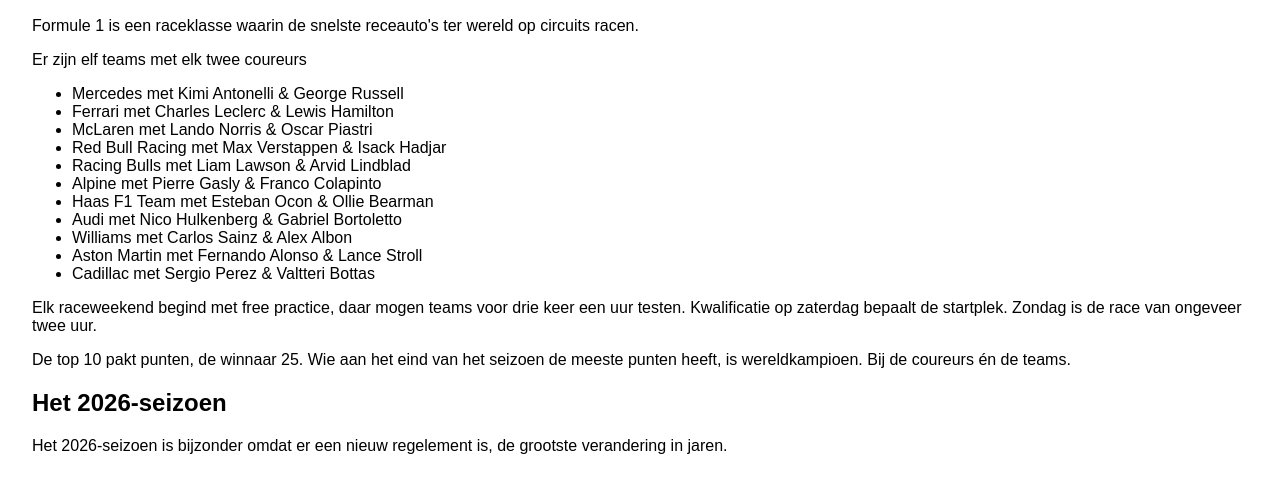
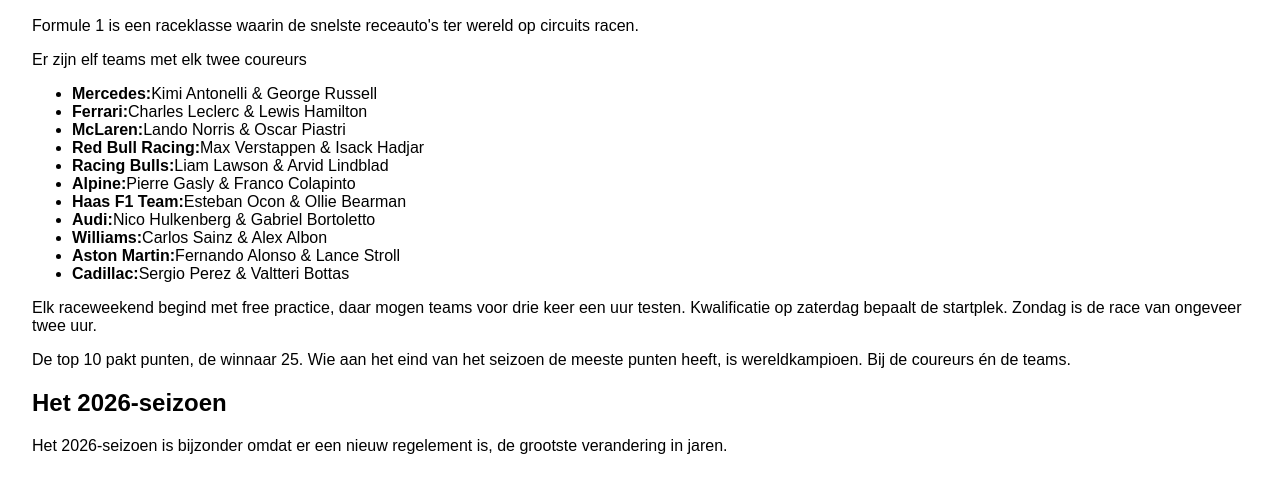
Before and after one commit to immewilhelmus/ImmeWilhelmus_HTML2_Bouwen, a plain HTML site: page index.html in a window 1280 px wide. Shown: the part 121-614 px from the top of the page. Drawn offline with Linux system fonts and the light colour scheme.

Commit message:
WebLab Run 16-11-2026 11:49:51 (UTC+01:00)

```diff
--- a/index.html
+++ b/index.html
@@ -13,15 +13,15 @@
   <p>Formule 1 is een raceklasse waarin de snelste receauto's ter wereld op circuits racen.</p>
   <p>Er zijn elf teams met elk twee coureurs</p>
   <ul>
-    <li>Mercedes met Kimi Antonelli & George Russell</li>
-    <li>Ferrari met Charles Leclerc & Lewis Hamilton</li>
-    <li>McLaren met Lando Norris & Oscar Piastri</li>
-    <li>Red Bull Racing met Max Verstappen & Isack Hadjar</li>
-    <li>Racing Bulls met Liam Lawson & Arvid Lindblad</li>
-    <li>Alpine met Pierre Gasly & Franco Colapinto</li>
-    <li>Haas F1 Team met Esteban Ocon & Ollie Bearman</li>
-    <li>Audi met Nico Hulkenberg & Gabriel Bortoletto</li> <li>Williams met Carlos Sainz & Alex Albon</li>
-    <li>Aston Martin met Fernando Alonso & Lance Stroll</li> <li>Cadillac met Sergio Perez & Valtteri Bottas</li>
+    <li><b>Mercedes:</b>Kimi Antonelli & George Russell</li>
+    <li><b>Ferrari:</b>Charles Leclerc & Lewis Hamilton</li>
+    <li><b>McLaren:</b>Lando Norris & Oscar Piastri</li>
+    <li><b>Red Bull Racing:</b>Max Verstappen & Isack Hadjar</li>
+    <li><b>Racing Bulls:</b>Liam Lawson & Arvid Lindblad</li>
+    <li><b>Alpine:</b>Pierre Gasly & Franco Colapinto</li>
+    <li><b>Haas F1 Team:</b>Esteban Ocon & Ollie Bearman</li>
+    <li><b>Audi:</b>Nico Hulkenberg & Gabriel Bortoletto</li> <li><b>Williams:</b>Carlos Sainz & Alex Albon</li>
+    <li><b>Aston Martin:</b>Fernando Alonso & Lance Stroll</li> <li><b>Cadillac:</b>Sergio Perez & Valtteri Bottas</li>
   </ul>
   <p>Elk raceweekend begind met free practice, daar mogen teams voor drie keer een uur testen. Kwalificatie op zaterdag bepaalt de startplek. Zondag is de race van ongeveer twee uur.</p>
   <p>De top 10 pakt punten, de winnaar 25. Wie aan het eind van het seizoen de meeste punten heeft, is wereldkampioen. Bij de coureurs én de teams.</p>
```
Also changed, not shown: 1 other file.
